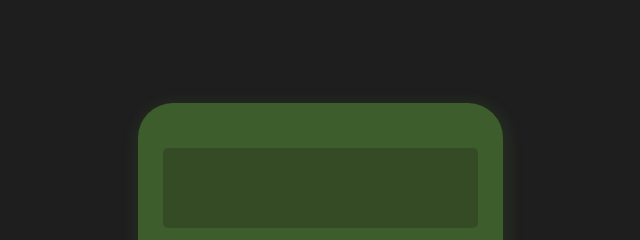
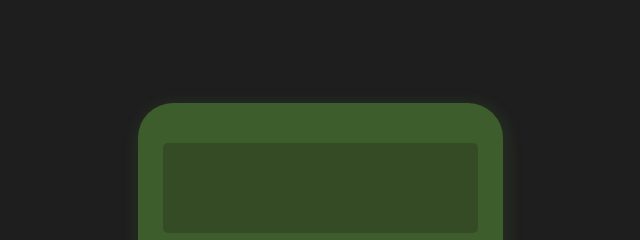
Before and after one commit to fojogrimmo/js-calculator-application, a plain HTML site: page index.html in a window 1280 px wide. Shown: the top 240 px of the page, 320-960 px from the left. Drawn offline with Linux system fonts and the light colour scheme.

Commit message:
Style display window

```diff
--- a/css/style.css
+++ b/css/style.css
@@ -44,12 +44,14 @@ body {
 .output {
   text-align: right;
   height: 65px;
-  margin: 5px 25px;
+  margin: 0px 25px;
   font-size: 30px;
   color: antiquewhite;
   background-color: #354b25;
-  padding: 15px 20px 0px 0px;
+  padding: 25px 20px 0px 0px;
   border-radius: 5px;
+  word-wrap: break-word;
+  word-break: break-all;
 }
 
 .keyboard {
```
